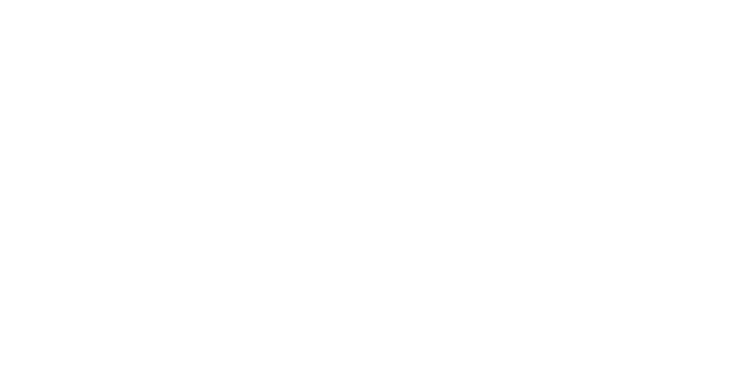
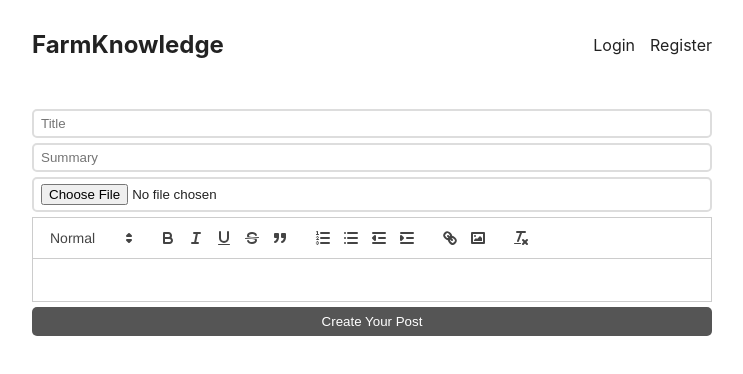
Before and after one commit to markokratos0918/mern-project, a React (Create React App) app in the folder client/: page /create in a window 1280 px wide. Before the commit this address had no page. Shown: the top 374 px of the page, without its empty margins (268-1011 px from the left). Built offline with nearby package versions, Linux system fonts and the light colour scheme; no server answers.

Commit message:
Created Create page and function
installed react-quill

```diff
--- a/client/package.json
+++ b/client/package.json
@@ -8,6 +8,7 @@
     "@testing-library/user-event": "^13.5.0",
     "react": "^18.2.0",
     "react-dom": "^18.2.0",
+    "react-quill": "^2.0.0",
     "react-router-dom": "^6.8.1",
     "react-scripts": "5.0.1",
     "web-vitals": "^2.1.4"
--- a/client/src/App.css
+++ b/client/src/App.css
@@ -84,6 +84,7 @@
 	border-radius: 5px;
 	padding: 7px 0;
 }
-form h1 {
+form.login h1,
+form.register h1 {
 	text-align: center;
 }
--- a/client/src/App.js
+++ b/client/src/App.js
@@ -7,6 +7,7 @@
 import LoginPage from "./pages/LoginPage";
 import RegisterPage from "./pages/RegisterPage";
 import { UserContextProvider } from './UserContext';
+import CreatePost from './pages/CreatePost';
 
 function App() {
   return (
@@ -16,6 +17,7 @@
         <Route index element={<IndexPage />} />
         <Route path="/login" element={<LoginPage />} />
         <Route path="/register" element={<RegisterPage />} />
+        <Route path="/create" element={<CreatePost />} />
       </Route>
     </ Routes>
   </UserContextProvider>
--- /dev/null
+++ b/client/src/pages/CreatePost.js
@@ -0,0 +1,35 @@
+
+import ReactQuill from "react-quill";
+import 'react-quill/dist/quill.snow.css';
+import { useState } from "react";
+
+export default function CreatePost() {
+    const [title,setTitle] = useState('');
+    const [summary,setSummary] = useState('');
+    const [content,setContent] = useState('');
+    const modules = {
+        toolbar: [
+            [{ 'header': [1, 2, false] }],
+            ['bold', 'italic', 'underline','strike', 'blockquote'],
+            [{'list': 'ordered'}, {'list': 'bullet'}, {'indent': '-1'}, {'indent': '+1'}],
+            ['link', 'image'],
+            ['clean']
+            ],
+    };
+    const formats = [
+        'header',
+        'bold', 'italic', 'underline', 'strike', 'blockquote',
+        'list', 'bullet', 'indent',
+        'link', 'image'
+      ];
+
+    return (
+        <form>
+            <input type="title" placeholder={'Title'}/>
+            <input type="summary" placeholder={'Summary'}/>
+            <input type="file"/>
+            <ReactQuill value={content} modules={modules}/>
+            <button style={{marginTop:'5px'}}>Create Your Post</button>
+        </form>
+    );
+}
```
Also changed, not shown: 1 other file (tests, documents, lock files or other folders).
